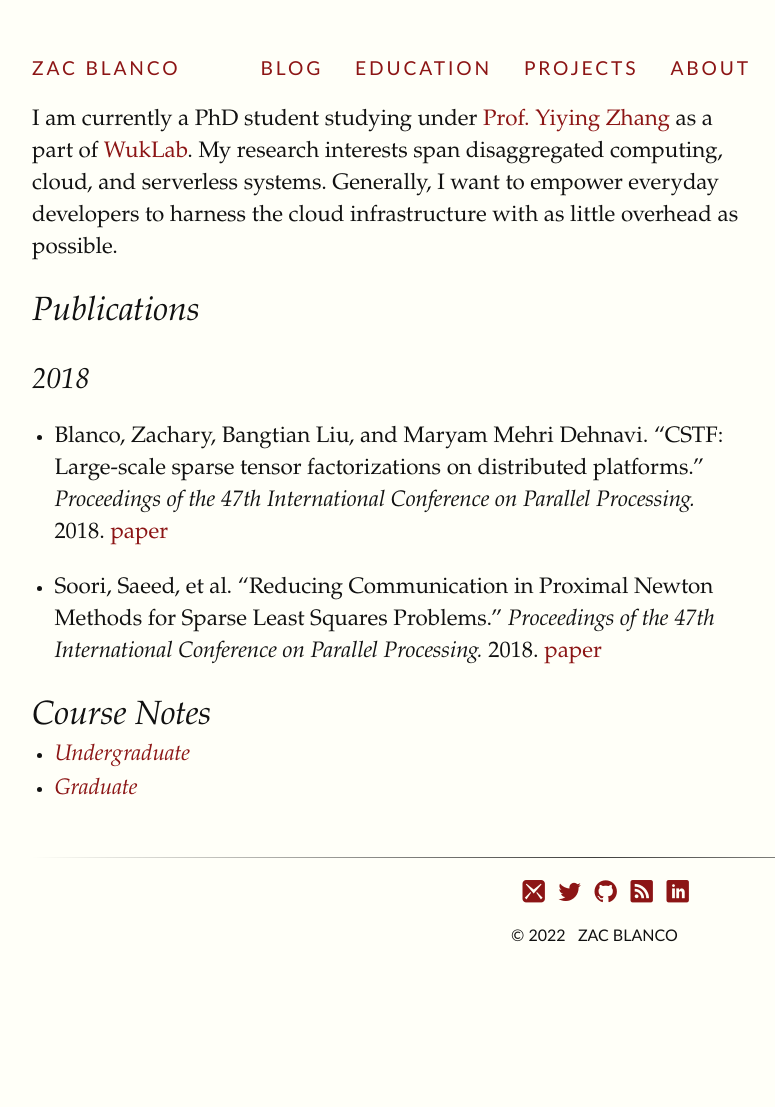
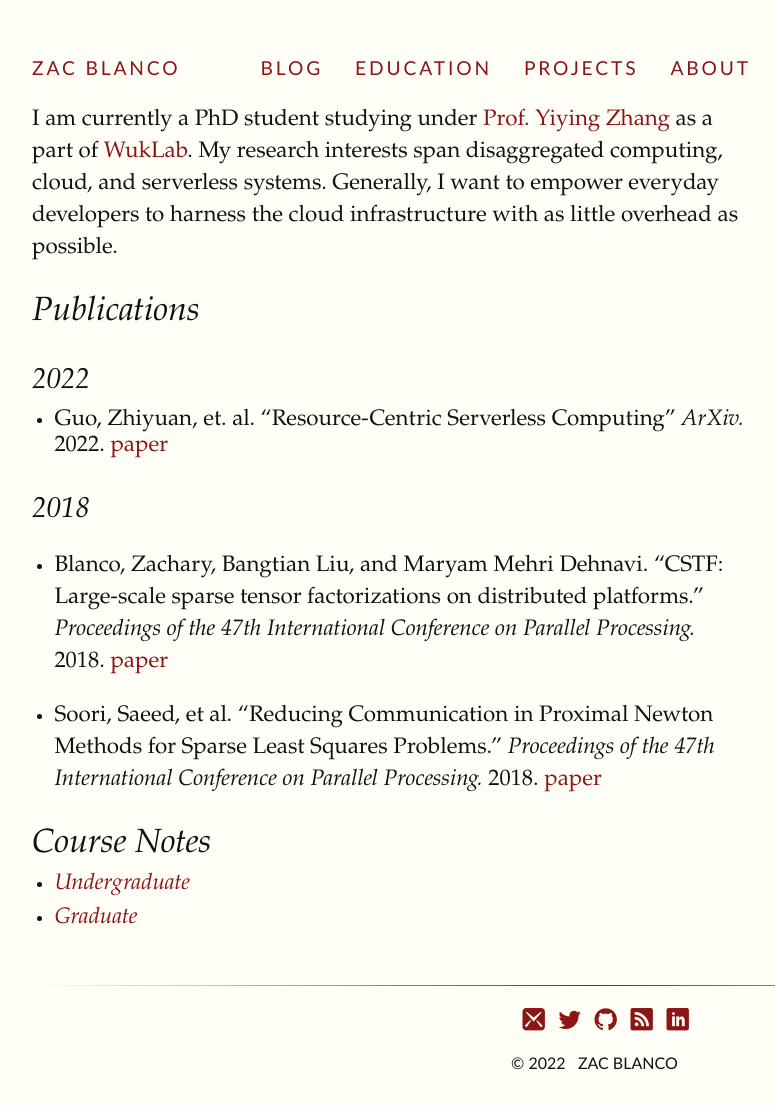
Before and after one commit to ZacBlanco/zacblanco.github.io, a Jekyll site: the page built from education.md, in a window 1280 px wide. Shown: the whole page, without its empty margins (64-839 px from the left). Built offline with Jekyll 4.4.1, drawn with Linux system fonts in a browser that asks for light colours; some web fonts are replaced; before the commit the page ends 979 px from its top, so only the background shows below that.

Commit message:
Add new paper

```diff
--- a/education.md
+++ b/education.md
@@ -14,6 +14,10 @@ to harness the cloud infrastructure with as little overhead as possible.
 
 ## Publications
 
+### 2022
+
+- Guo, Zhiyuan, et. al. "Resource-Centric Serverless Computing" _ArXiv._ 2022. [paper](https://doi.org/10.48550/arxiv.2206.13444)
+
 ### 2018
 
 - Blanco, Zachary, Bangtian Liu, and Maryam Mehri Dehnavi. "CSTF: Large-scale sparse tensor factorizations on distributed platforms." _Proceedings of the 47th International Conference on Parallel Processing._ 2018. [paper](http://www.paramathic.com/wp-content/uploads/2019/09/Cloud.pdf)
```
